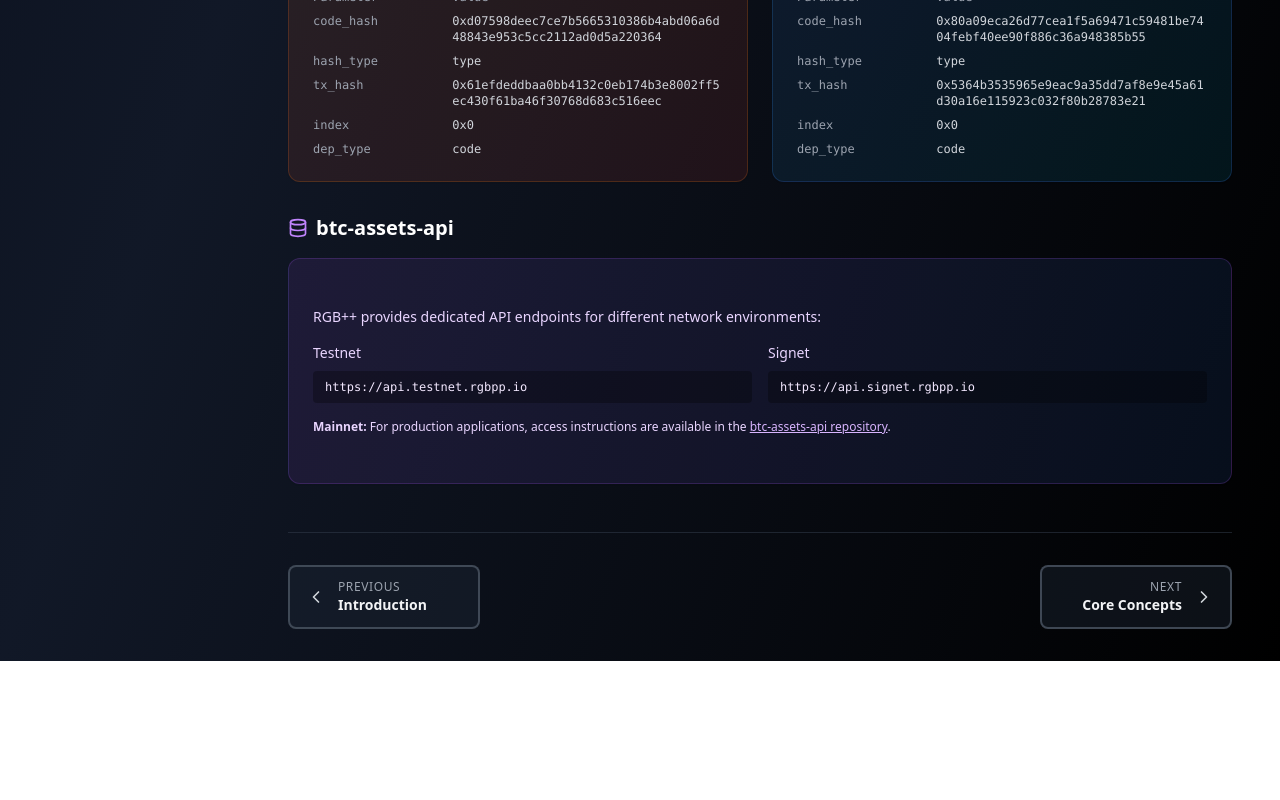
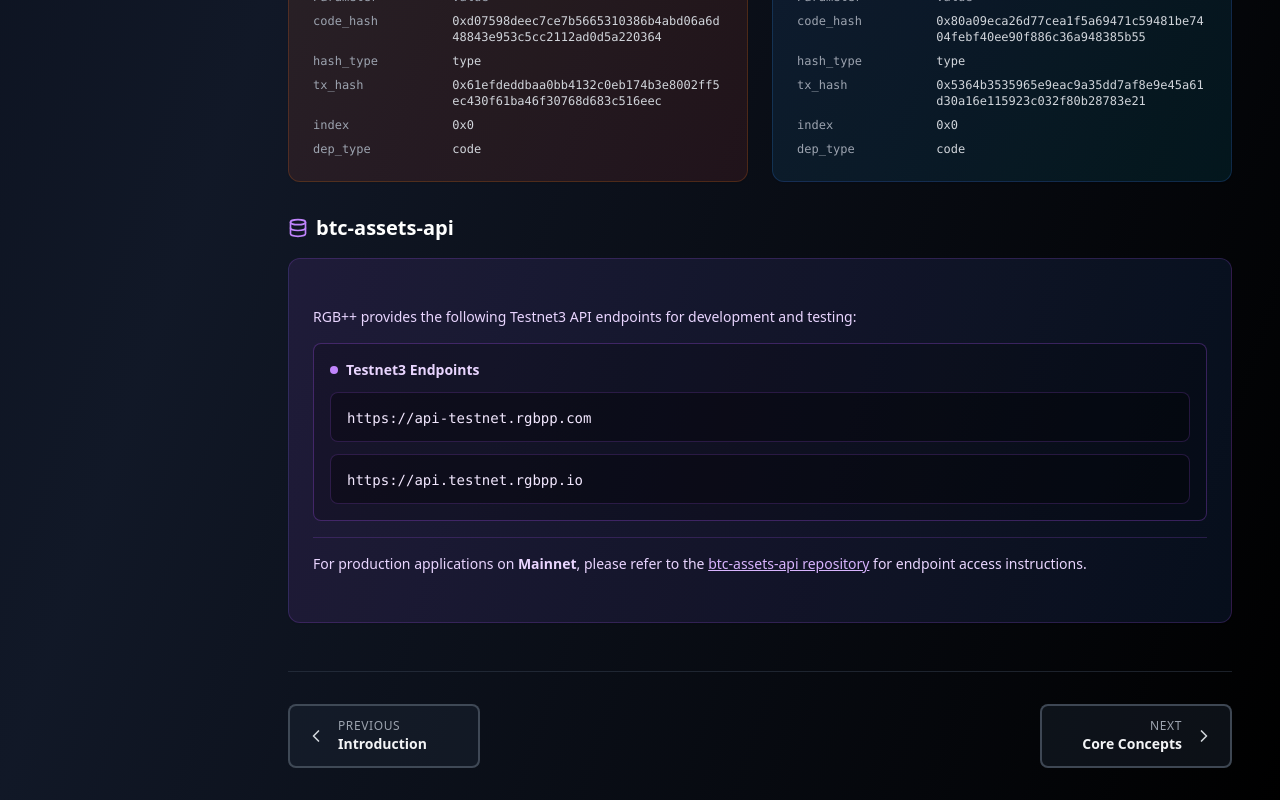
Before and after one commit to RGBPlusPlus/rgbpp-website, a Next.js app: page /docs/resources in a window 1280 px wide. Shown: the part 3047-3847 px from the top of the page. Before the commit the page ends 3708 px from the top, so only its background shows below. Built offline with nearby package versions, Linux system fonts and the light colour scheme.

Commit message:
refactor: update API endpoints and remove Signet support

```diff
--- a/app/docs/btc-assets-api/page.tsx
+++ b/app/docs/btc-assets-api/page.tsx
@@ -147,13 +147,10 @@ export default function BTCAssetsAPIPage() {
                     <div className="bg-black/30 p-4 rounded-lg">
                       <h5 className="font-semibold text-white mb-2">Bitcoin Testnet3</h5>
                       <p className="text-blue-200 text-sm font-mono break-all">
+                        https://api-testnet.rgbpp.com
+                      </p>
+                      <p className="text-blue-200 text-sm font-mono break-all mt-2">
                         https://api.testnet.rgbpp.io
-                      </p>
-                    </div>
-                    <div className="bg-black/30 p-4 rounded-lg">
-                      <h5 className="font-semibold text-white mb-2">Bitcoin Signet</h5>
-                      <p className="text-blue-200 text-sm font-mono break-all">
-                        https://api.signet.rgbpp.io
                       </p>
                     </div>
                   </div>
--- a/app/docs/examples/udt/page.tsx
+++ b/app/docs/examples/udt/page.tsx
@@ -110,13 +110,10 @@ export default function UDTExamplePage() {
                   <div>
                     <span className="text-gray-400 text-sm">Testnet3 API:</span>
                     <code className="block text-green-400 font-mono text-sm bg-black/20 p-2 rounded mt-1">
+                      https://api-testnet.rgbpp.com
+                    </code>
+                    <code className="block text-green-400 font-mono text-sm bg-black/20 p-2 rounded mt-1">
                       https://api.testnet.rgbpp.io
-                    </code>
-                  </div>
-                  <div>
-                    <span className="text-gray-400 text-sm">Signet API:</span>
-                    <code className="block text-blue-400 font-mono text-sm bg-black/20 p-2 rounded mt-1">
-                      https://api.signet.rgbpp.io
                     </code>
                   </div>
                 </div>
@@ -142,7 +139,7 @@ export default function UDTExamplePage() {
                   <div>
                     <span className="text-gray-400 text-sm">Access:</span>
                     <div className="mt-1">
-                      <span className="block text-white text-sm mb-2">Restricted to whitelisted users
+                      <span className="block text-white text-sm mb-2">Restricted to whitelisted users.
                         Please contact us at{' '}
                         <a href="mailto:buidl@rgbpp.com" className="text-blue-400 hover:text-blue-300 underline transition-colors text-sm">
                           buidl@rgbpp.com
--- a/app/docs/resources/page.tsx
+++ b/app/docs/resources/page.tsx
@@ -530,29 +530,41 @@ export default function SourceCodePage() {
               </h3>
               <Card className="bg-gradient-to-r from-purple-500/10 to-blue-500/10 border-purple-500/20">
                 <CardContent className="p-6">
-                  <p className="text-purple-200 text-sm mb-4">
-                    RGB++ provides dedicated API endpoints for different network environments:
+                  <div className="space-y-4">
+                    <p className="text-purple-200 text-sm">
+                      RGB++ provides the following Testnet3 API endpoints for development and testing:
                     </p>
-                  <div className="grid md:grid-cols-2 gap-4 mb-4">
-                    <div className="space-y-2">
-                      <div className="text-purple-200 text-sm font-medium">Testnet</div>
-                      <code className="bg-black/30 px-3 py-2 rounded text-xs text-purple-100 block">
+
+                    <div className="bg-black/20 rounded-lg p-4 border border-purple-500/30">
+                      <div className="flex items-center mb-3">
+                        <div className="w-2 h-2 bg-purple-400 rounded-full mr-2"></div>
+                        <div className="text-purple-200 text-sm font-semibold">Testnet3 Endpoints</div>
+                      </div>
+
+                      <div className="space-y-3">
+                        <div className="bg-black/30 px-4 py-3 rounded-lg border border-purple-500/20 hover:border-purple-400/40 transition-colors">
+                          <code className="text-purple-100 text-sm font-mono break-all">
+                            https://api-testnet.rgbpp.com
+                          </code>
+                        </div>
+
+                        <div className="bg-black/30 px-4 py-3 rounded-lg border border-purple-500/20 hover:border-purple-400/40 transition-colors">
+                          <code className="text-purple-100 text-sm font-mono break-all">
                             https://api.testnet.rgbpp.io
                           </code>
                         </div>
-                    <div className="space-y-2">
-                      <div className="text-purple-200 text-sm font-medium">Signet</div>
-                      <code className="bg-black/30 px-3 py-2 rounded text-xs text-purple-100 block">
-                        https://api.signet.rgbpp.io
-                      </code>
                       </div>
                     </div>
-                  <p className="text-purple-200 text-xs">
-                    <strong>Mainnet:</strong> For production applications, access instructions are available in the{" "}
-                    <a href="https://github.com/RGBPlusPlus/btc-assets-api?tab=readme-ov-file#mainnet" target="_blank" rel="noopener noreferrer" className="text-purple-300 hover:text-purple-100 underline">
+                  </div>
+                  <div className="mt-4 pt-4 border-t border-purple-500/20">
+                    <p className="text-purple-200 text-sm">
+                      For production applications on <strong>Mainnet</strong>, please refer to the{" "}
+                      <a href="https://github.com/RGBPlusPlus/btc-assets-api?tab=readme-ov-file#mainnet" target="_blank" rel="noopener noreferrer" className="text-purple-300 hover:text-purple-100 underline font-medium">
                         btc-assets-api repository
-                    </a>.
+                      </a>{" "}
+                      for endpoint access instructions.
                     </p>
+                  </div>
                 </CardContent>
               </Card>
             </div>
```
Lines whose indentation alone changed are shown as unchanged.
